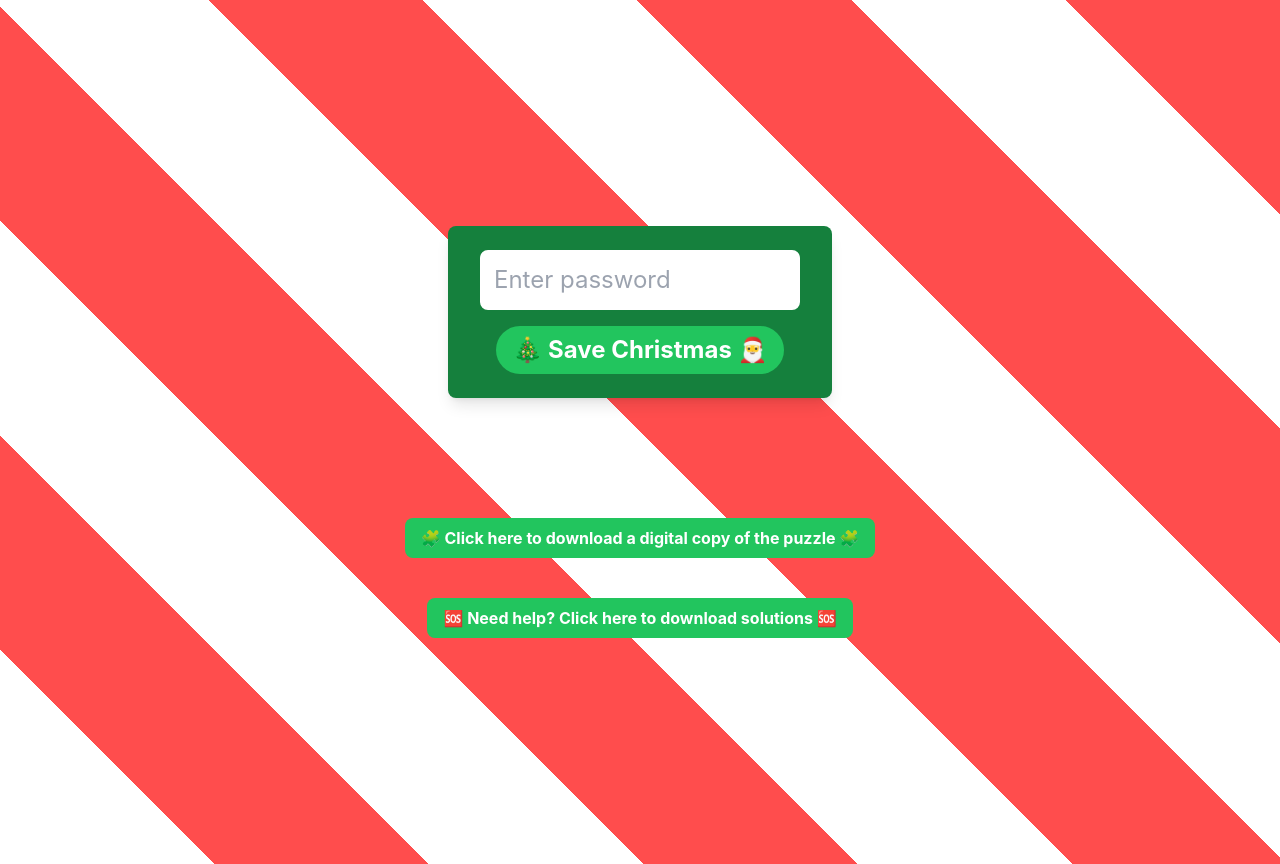
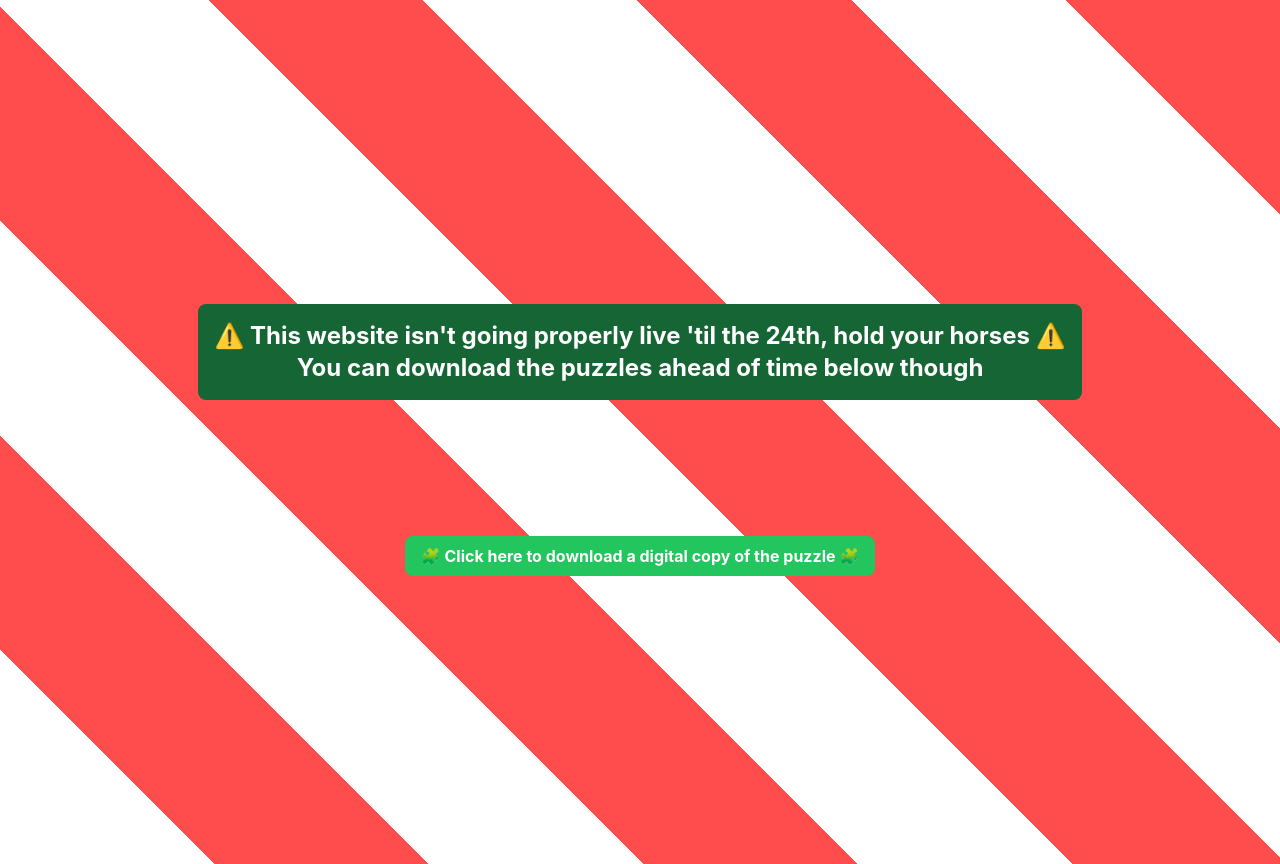
Before and after one commit to ZakryDat/save-our-christmas, a React (Vite) app: page / in a window 1280 px wide. Built offline with nearby package versions, Linux system fonts and the light colour scheme; no server answers.

Commit message:
holding page til 24th

```diff
--- a/src/Login.jsx
+++ b/src/Login.jsx
@@ -38,7 +38,8 @@
                 : (
                     <>
                         <div className="flex flex-col h-screen items-center justify-center">
-                            <div className="flex">
+                            <div className='flex text-2xl font-bold bg-green-800 text-white p-4 rounded-lg m-4'>⚠️ This website isn't going properly live 'til the 24th, hold your horses ⚠️<br />You can download the puzzles ahead of time below though</div>
+                            {/* <div className="flex">
                                 <form
                                     onSubmit={checkPw}
                                     className="flex flex-col items-center bg-green-700 p-6 px-8 rounded-lg shadow-lg max-w-sm mx-auto"
@@ -59,14 +60,14 @@
                                         🎄 Save Christmas 🎅
                                     </button>
                                 </form>
-                            </div>
+                            </div> */}
                             <div className="flex mt-4" style={{ minHeight: "4rem" }}>
                                 <p className={errorMessage ? "mb-4 w-full p-3 rounded-lg bg-green-700" : ""}>
                                     {errorMessage}
                                 </p>
                             </div>
                             <DownloadFile fileName="puzzle_crackers_digital.pdf" buttonText="🧩 Click here to download a digital copy of the puzzle 🧩" />
-                            <DownloadFile fileName="puzzle_crackers_solutions.pdf" buttonText="🆘 Need help? Click here to download solutions 🆘" />
+                            {/* <DownloadFile fileName="puzzle_crackers_solutions.pdf" buttonText="🆘 Need help? Click here to download solutions 🆘" /> */}
                         </div>
                     </>
                 )
```
Also changed, not shown: public/robots.txt (added).
